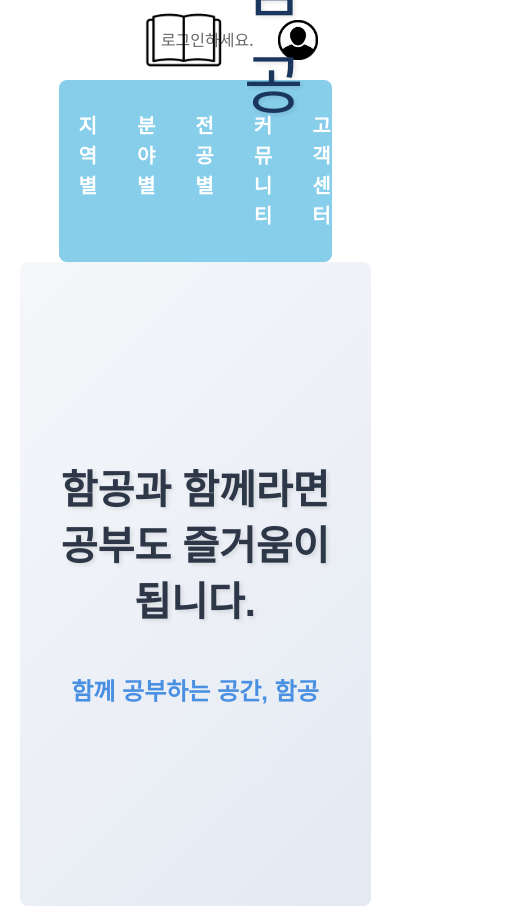
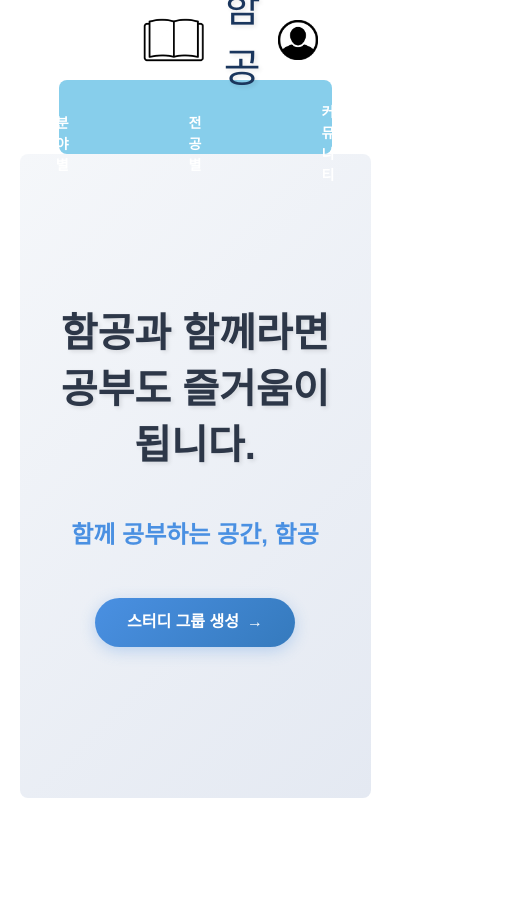
Before and after one commit to dobinpark/study-group, a Vue app in the folder frontend-vue/: page /home in a window 390 px wide. Shown: the whole page, 527 px wide, since content can reach past the window. After the commit the page ends 844 px from the top, so only its background shows below. Built offline with nearby package versions, Linux system fonts and the light colour scheme.

Commit message:
[update] Navigation Bar Update 01/16

```diff
--- a/frontend-vue/src/assets/css/global.css
+++ b/frontend-vue/src/assets/css/global.css
@@ -1,3 +1,10 @@
 @tailwind base;
 @tailwind components;
 @tailwind utilities;
+
+@media (max-width: 768px) {
+	/* 추가적인 모바일 스타일 조정 */
+	.nav-items {
+		font-size: 14px; /* 네비게이션 바의 텍스트 크기 조정 */
+	}
+}
--- a/frontend-vue/src/components/Header.vue
+++ b/frontend-vue/src/components/Header.vue
@@ -19,7 +19,7 @@
 							<button @click="logout" class="logout-button">로그아웃</button>
 						</template>
 						<template v-else>
-							<span class="login-text">로그인하세요.</span>
+							<span class="login-text" v-if="!isMobile">로그인하세요.</span>
 							<router-link to="/login">
 								<img src="@/assets/images/man.png" alt="로그인" class="login-icon" />
 							</router-link>
@@ -780,6 +780,7 @@ onMounted(() => {
 	margin: 0 auto;
 	background-color: #87CEEB;
 	border-radius: 8px;
+	height: calc(75px - 1px);
 }
 
 .nav-container {
@@ -791,6 +792,8 @@ onMounted(() => {
 
 .nav-items {
 	width: 100%;
+	display: flex;
+	justify-content: center;
 }
 
 .main-menu {
@@ -807,8 +810,11 @@ onMounted(() => {
 	font-weight: bold;
 	font-size: 20px;
 	cursor: pointer;
-	padding: 15px 20px;
+	padding: 5px 60px;
 	position: relative;
+	display: flex;
+	align-items: center;
+	justify-content: center;
 }
 
 .menu-item:hover {
@@ -823,20 +829,33 @@ onMounted(() => {
 	background-color: #fff;
 	box-shadow: 0 2px 5px rgba(0,0,0,0.2);
 	border-radius: 4px;
-	min-width: 200px;
+	min-width: 150px;
 	z-index: 1000;
 }
 
 .menu-item:hover > .sub-menu {
-	display: block;
+	display: flex;
+	flex-direction: column;
+}
+
+.menu-item:hover > .sub-menu:has(.sub-menu-item:nth-child(10)) {
+	flex-direction: row;
+	flex-wrap: wrap;
+	width: 300px;
+}
+
+.sub-menu:has(.sub-menu-item:nth-child(10)) .sub-menu-item {
+	width: 50%;
+	box-sizing: border-box;
 }
 
 .sub-menu-item {
 	color: #333;
-	padding: 12px 20px;
+	padding: 12px 10px;
 	font-size: 16px;
 	position: relative;
 	border-bottom: 1px solid #eee;
+	white-space: nowrap;
 }
 
 .sub-menu-item:hover {
@@ -851,57 +870,43 @@ onMounted(() => {
 	background-color: #fff;
 	box-shadow: 0 2px 5px rgba(0,0,0,0.2);
 	border-radius: 4px;
-	min-width: 600px;
-	display: flex;
+	min-width: 250px;
+	display: none;
 	opacity: 0;
 	visibility: hidden;
 	transition: opacity 0.3s ease, visibility 0.3s ease;
 }
 
 .sub-menu-item:hover > .sub-sub-menu {
+	display: flex;
 	opacity: 1;
 	visibility: visible;
+	z-index: 1001;
 }
 
 .sub-sub-menu-column {
-	min-width: 200px;
+	min-width: 40px;
+	width: 130px;
 	border-right: 1px solid #eee;
 	display: flex;
 	flex-direction: column;
 }
 
-.sub-sub-menu-column:last-child {
-	border-right: none;
+.sub-sub-menu-column:has(li:nth-child(10)) {
+	max-height: 400px;
+	overflow: hidden;
+}
+
+.sub-sub-menu-column:has(li:nth-child(10)) ~ .sub-sub-menu-column {
+	border-left: 1px solid #eee;
 }
 
 .sub-sub-menu-column li {
 	color: #333;
-	padding: 12px 20px;
+	padding: 8px 15px;
 	font-size: 14px;
 	border-bottom: 1px solid #eee;
-}
-
-.sub-sub-menu-column li:hover {
-	background-color: #f8f9fa;
-	color: #4A90E2;
-}
-
-.sub-sub-menu-column li:last-child {
-	border-bottom: none;
-}
-
-.sub-menu,
-.sub-sub-menu {
-	opacity: 0;
-	visibility: hidden;
-	transition: all 0.3s ease;
-}
-
-.menu-item:hover > .sub-menu,
-.sub-menu-item:hover > .sub-sub-menu {
-	opacity: 1;
-	visibility: visible;
-	display: block;
+	white-space: nowrap;
 }
 
 .auth-container {
@@ -976,4 +981,22 @@ onMounted(() => {
 	padding: 2px 6px;
 	border-radius: 10px;
 }
+
+@media (max-width: 768px) {
+	.title {
+		font-size: 40px;
+	}
+
+	.logo {
+		width: 80px;
+	}
+
+	.login-text {
+		display: none;
+	}
+
+	.menu-item {
+		font-size: 14px;
+	}
+}
 </style>
--- a/frontend-vue/src/views/Home.vue
+++ b/frontend-vue/src/views/Home.vue
@@ -4,6 +4,10 @@
         <div class="home">
             <h1 class="main-title">함공과 함께라면<br>공부도 즐거움이 됩니다.</h1>
             <h2 class="sub-title">함께 공부하는 공간, 함공</h2>
+            <button class="create-study-btn">
+                스터디 그룹 생성
+                <span class="btn-arrow">→</span>
+            </button>
         </div>
     </div>
 </template>
@@ -73,6 +77,46 @@
     }
 }
 
+.create-study-btn {
+    margin-top: 3rem;
+    padding: 1rem 2.5rem;
+    font-size: 1.2rem;
+    font-weight: 600;
+    color: #fff;
+    background: linear-gradient(135deg, #4A90E2 0%, #357ABD 100%);
+    border: none;
+    border-radius: 50px;
+    cursor: pointer;
+    transition: all 0.3s ease;
+    box-shadow: 0 4px 15px rgba(74, 144, 226, 0.3);
+    position: relative;
+    overflow: hidden;
+    font-family: 'Pretendard', 'Arial', sans-serif;
+    display: flex;
+    align-items: center;
+    gap: 0.5rem;
+}
+
+.create-study-btn:hover {
+    transform: translateY(-2px);
+    box-shadow: 0 6px 20px rgba(74, 144, 226, 0.4);
+    background: linear-gradient(135deg, #357ABD 0%, #2868A6 100%);
+}
+
+.create-study-btn:active {
+    transform: translateY(0);
+    box-shadow: 0 2px 10px rgba(74, 144, 226, 0.3);
+}
+
+.btn-arrow {
+    display: inline-block;
+    transition: transform 0.3s ease;
+}
+
+.create-study-btn:hover .btn-arrow {
+    transform: translateX(5px);
+}
+
 @media (max-width: 768px) {
     .home {
         width: 90%;
@@ -85,5 +129,10 @@
     .sub-title {
         font-size: 1.5rem;
     }
+
+    .create-study-btn {
+        font-size: 1rem;
+        padding: 0.8rem 2rem;
+    }
 }
 </style>
```
